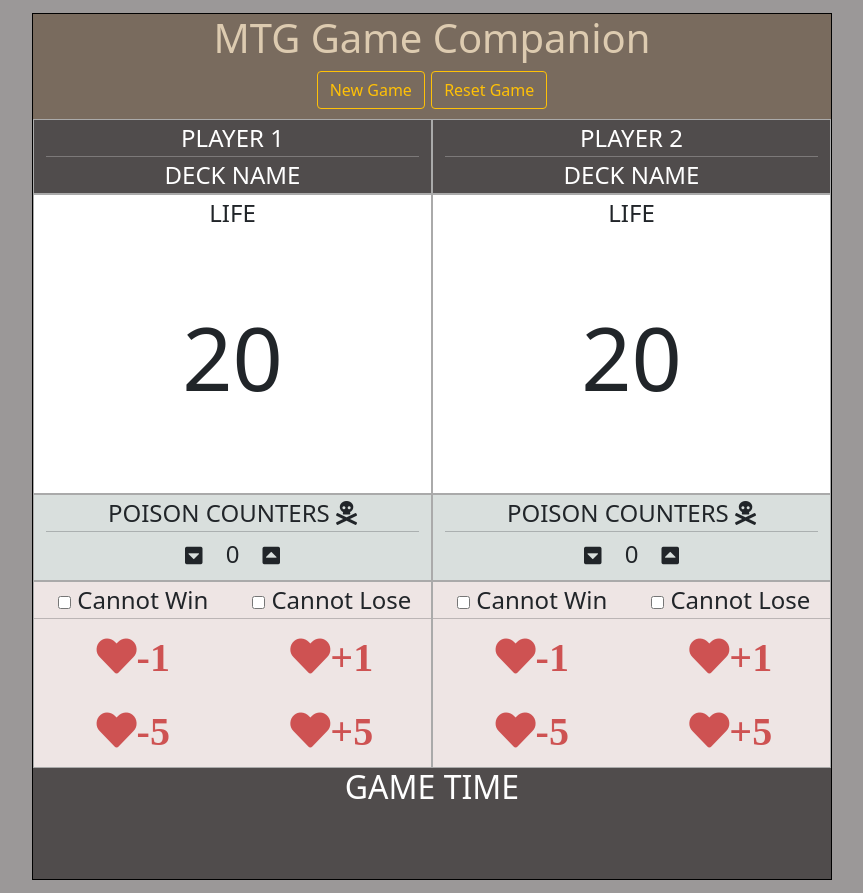
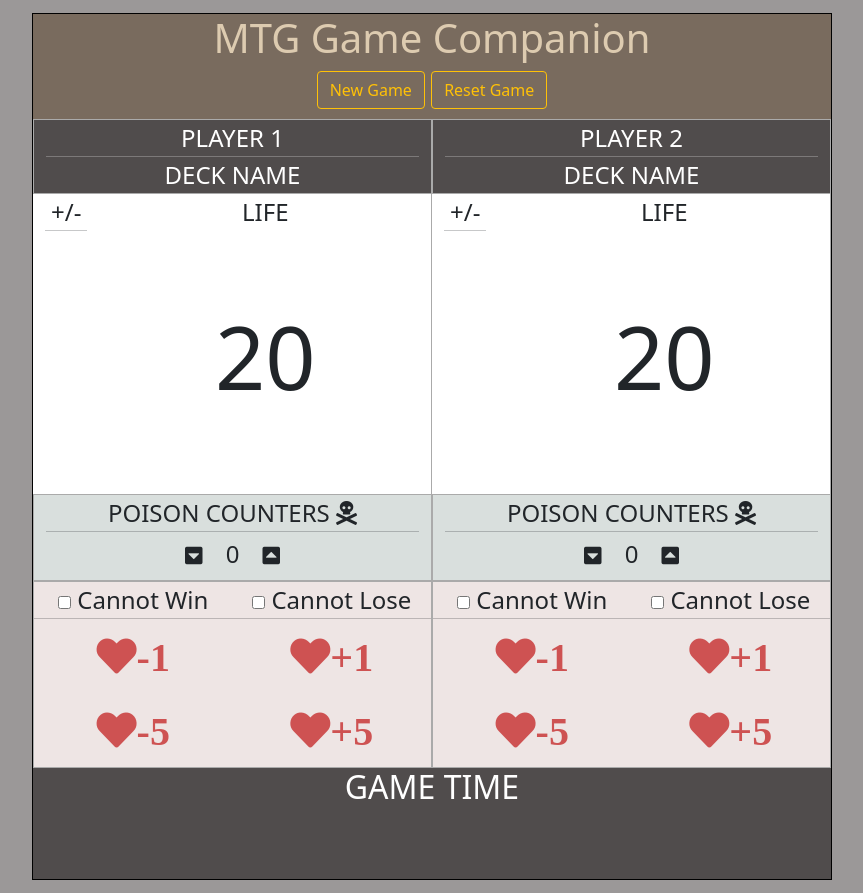
Before and after one commit to Janty-Y/mtg-companion, a PHP site: page / in a window 1280 px wide. Shown: the whole page, without its empty margins (208-1071 px from the left). Run offline with PHP 8.4, Linux system fonts and the light colour scheme; some libraries are stand-ins or nearby versions.

Commit message:
Complete life history sidebar

```diff
--- a/index.html
+++ b/index.html
@@ -71,23 +71,31 @@
         </div>
       </div>
 
-
-
-
       <!-- PLAYER NAME + DECK NAME  -->
       <div class="row">
         <div class="col player p1">
         </div>
         <div class="col player p2">
         </div>
-
+      </div>
 
       <!-- LIFE TRACKER  -->
+      <div class="row">
+        <div class="col-1 life-history">+/-
+          <hr>
+          <span class="life-history-scroll hp1">
+
+          </span>
         </div>
-      <div class="row">
         <div class="col life ">
           LIFE
           <div class="p1 life-count"></div>
+        </div>
+        <div class="col-1 life-history">+/-
+          <hr>
+          <span class="life-history-scroll hp2">
+
+          </span>
         </div>
         <div class="col life">
           LIFE
@@ -200,6 +208,7 @@
             </div>
 
        </div>
+
           <!-- GAME TIME  -->
           <h2 class="game-time">
             GAME TIME
--- a/style.css
+++ b/style.css
@@ -19,10 +19,13 @@
 }
 
 div.player,
-div.life,
 div.poison,
 div.life-calc {
   border: 1px rgb(170, 170, 170) solid;
+}
+
+div.life {
+  border-right: 1px rgb(170, 170, 170) solid;
 }
 
 .main {
@@ -45,9 +48,19 @@
 }
 
 /* LIFE TOTAL SECTION*/
-.life {
+.life,
+.life-history {
   background-color: #fff;
   height: 300px;
+  border: none;
+}
+
+.life-history-scroll {
+  position: absolute;
+  overflow-y: scroll;
+  max-height: 260px;
+  font-size: 1.1rem;
+  margin-left: 0;
 }
 
 .life-count {
@@ -58,6 +71,11 @@
 /* POISON SECTION */
 .poison {
   background-color: rgb(217, 223, 221);
+}
+
+.psn-down:hover,
+.psn-up:hover {
+  color: rgb(31, 170, 31);
 }
 
 /* LIFE CALCULATOR SECTION  */
```
Also changed, not shown: index.js (+35 -1 lines). Lines whose indentation alone changed are shown as unchanged.
